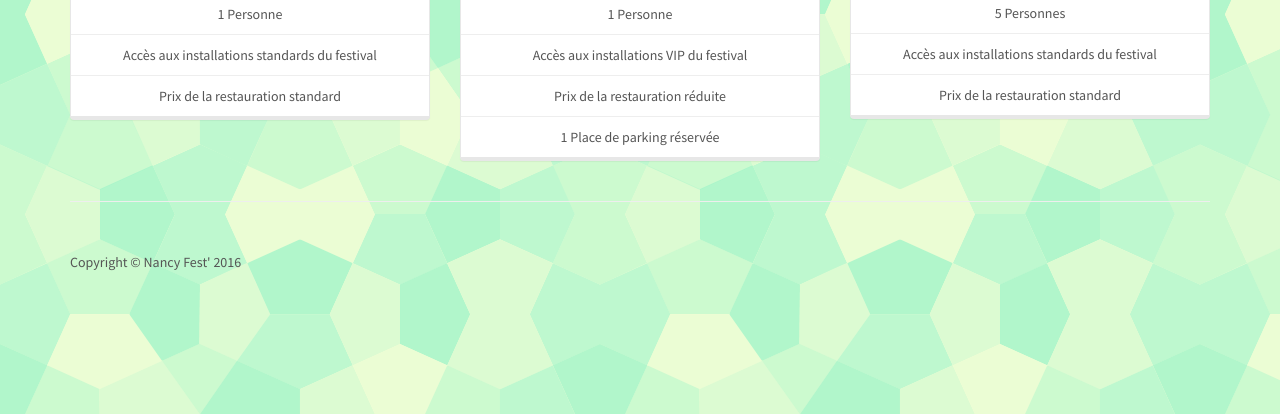
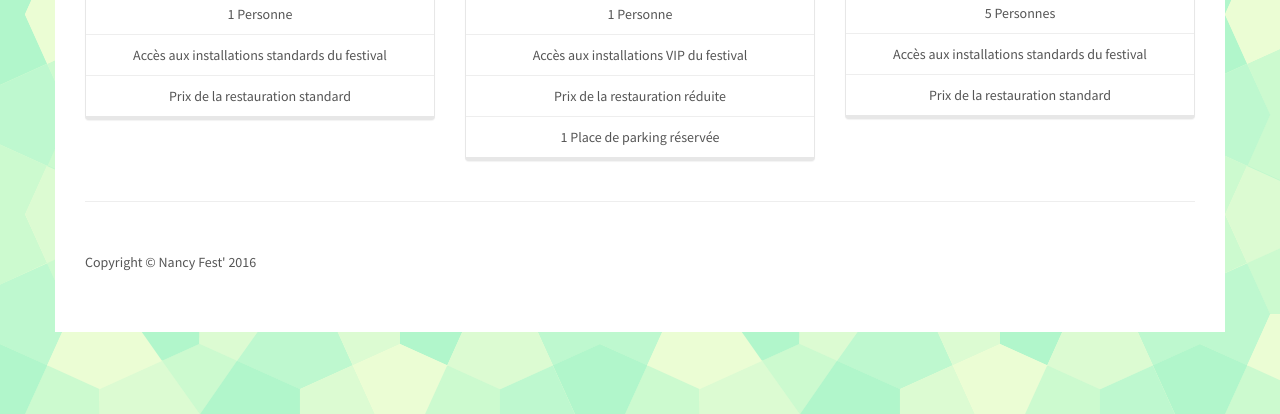
Before and after one commit to JordanMalot/TP2_ASRALL_BOTELLA_MALOT, a plain HTML site: page pages/billeterie.html in a window 1280 px wide. Shown: the part 386-800 px from the top of the page. Drawn offline with Linux system fonts and the light colour scheme; files that its build step writes are made by us from their sources; files whose address does not match are found by name.

Commit message:
modif contact, info, billeterie

```diff
--- a/pages/billeterie.html
+++ b/pages/billeterie.html
@@ -21,7 +21,7 @@
     <link href="../font-awesome/css/font-awesome.min.css" rel="stylesheet" type="text/css">
 
     <!-- Our Custom CSS -->
-    <link rel="stylesheet" href="css/app.css">
+    <link rel="stylesheet" href="../css/app.css">
 
 </head>
 
@@ -72,7 +72,7 @@
     </nav>
 
     <!-- Page Content -->
-    <div class="container">
+    <div class="container body-content">
 
         <!-- Page Heading/Breadcrumbs -->
         <div class="row">
```
Also changed, not shown: pages/contact.html (+16 -6 lines), pages/infos_pratiques.html (+5 -1 lines).
